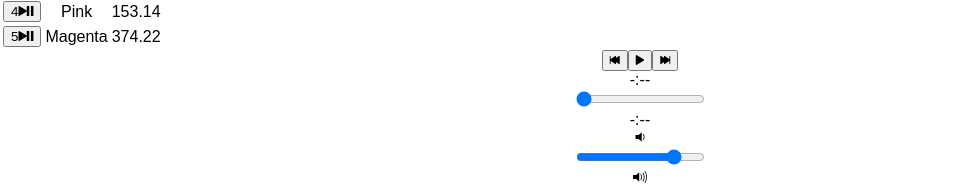
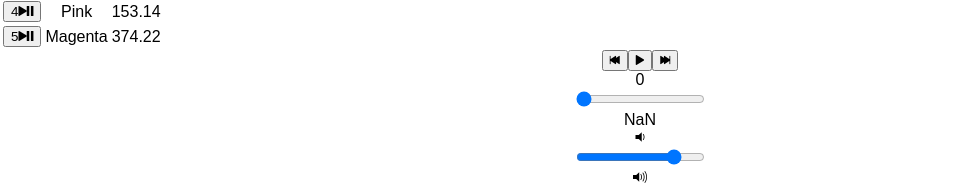
Before and after one commit to drwhirstyburgers/bloc-jams-react, a React (Create React App) app: page /album/the-colors in a window 1280 px wide. Shown: the part 865-1049 px from the top of the page, without its empty margins (0-980 px from the left). Built offline with nearby package versions, Linux system fonts and the light colour scheme.

Commit message:
display currentTime and Duration

```diff
--- a/src/components/PlayerBar.js
+++ b/src/components/PlayerBar.js
@@ -16,9 +16,16 @@
           </button>
         </section>
         <section id="time-control">
-          <div className="current-time">-:--</div>
-          <input type="range" className="seek-bar" value="0" />
-          <div className="total-time">-:--</div>
+        <div className="current-time">{this.props.currentTime}</div>
+        <input
+          type="range"
+          className="seek-bar"
+          value={(this.props.currentTime / this.props.duration) || 0}
+          max="1"
+          min="0"
+          step="0.01"
+        />
+        <div className="total-time">{this.props.duration}</div>
         </section>
         <section id="volume-control">
           <div className="icon ion-volume-low"></div>
--- a/src/components/album.js
+++ b/src/components/album.js
@@ -13,6 +13,8 @@
     this.state ={
       album: album,
       currentSong: album.songs[0],
+      currentTime: 0,
+      duration: album.songs[0].duration,
       isPlaying: false
     };
 
@@ -100,6 +102,8 @@
          <PlayerBar
            isPlaying={this.state.isPlaying}
            currentSong={this.state.currentSong}
+           currentTime={this.state.currentTime}
+           duration={this.audioElement.duration}
            handleSongClick={() => this.handleSongClick(this.state.currentSong)}
            handlePrevClick={() => this.handlePrevClick()}
            handleNextClick={() => this.handleNextClick()}
```
